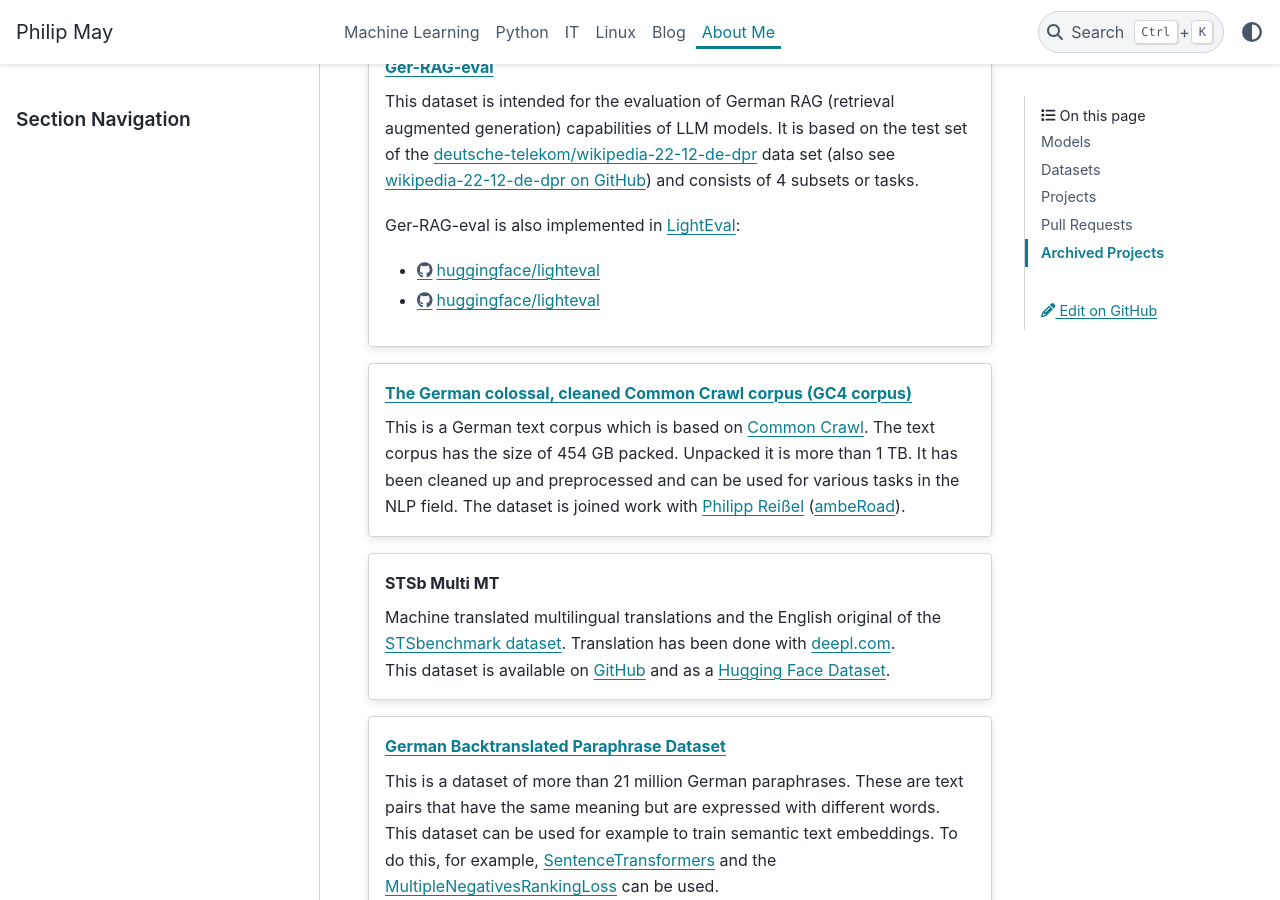
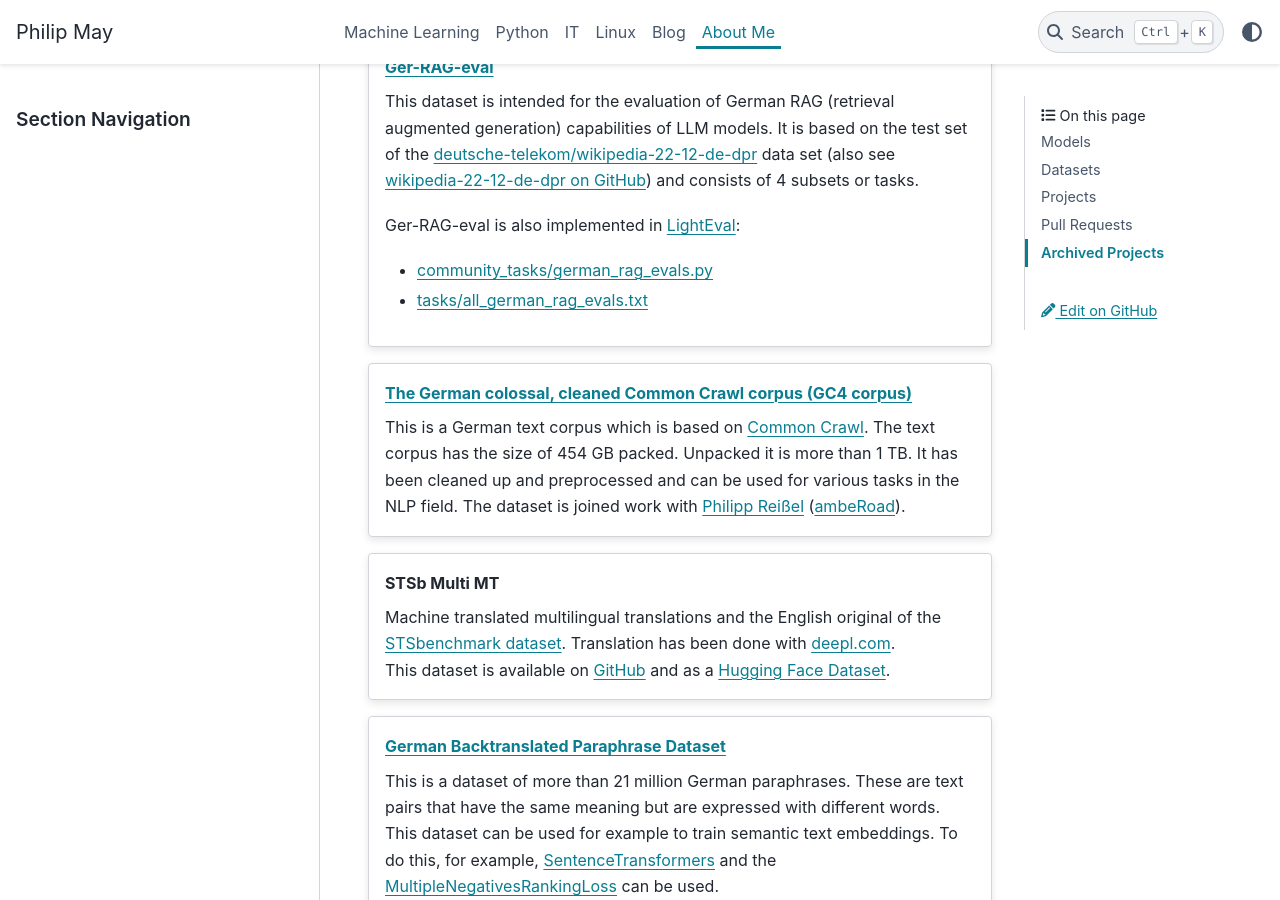
Before and after one commit to PhilipMay/PhilipMay_org, a Sphinx documentation site: the page built from source/about-me.md, in a window 1280 px wide and 900 px high, scrolled down 1336 px. Built offline with Sphinx 7.4.7 and the PyData theme 0.15.4, drawn with Linux system fonts in a browser that asks for light colours; comment, search, counter and statistics services are not loaded.

Commit message:
add ger rag eval to about me

```diff
--- a/source/about-me.md
+++ b/source/about-me.md
@@ -53,8 +53,8 @@
 
 Ger-RAG-eval is also implemented in [LightEval](https://github.com/huggingface/lighteval):
 
-- <https://github.com/huggingface/lighteval/blob/main/community_tasks/german_rag_evals.py>
-- <https://github.com/huggingface/lighteval/blob/main/examples/tasks/all_german_rag_evals.txt>
+- [community_tasks/german_rag_evals.py](https://github.com/huggingface/lighteval/blob/main/community_tasks/german_rag_evals.py)
+- [tasks/all_german_rag_evals.txt](https://github.com/huggingface/lighteval/blob/main/examples/tasks/all_german_rag_evals.txt)
 :::
 
 :::{card} [The German colossal, cleaned Common Crawl corpus (GC4 corpus)](https://german-nlp-group.github.io/projects/gc4-corpus.html)
```
